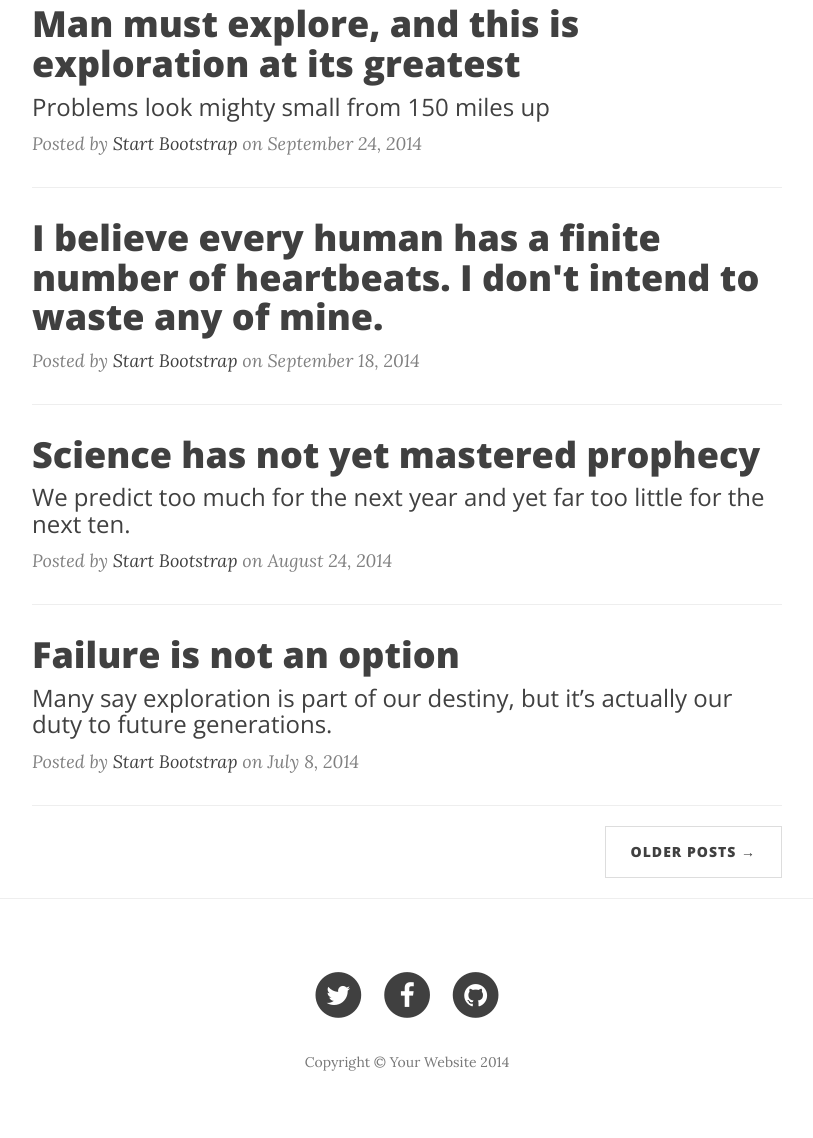
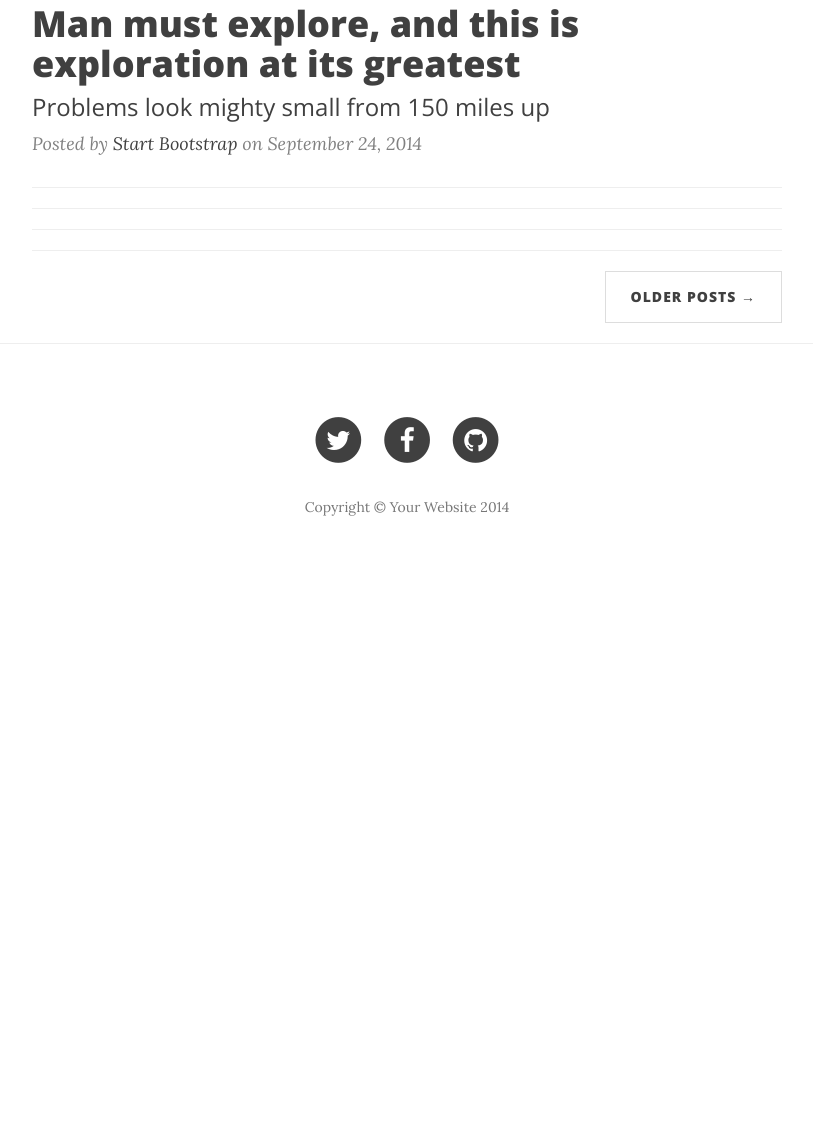
Before and after one commit to raitraak/pseudoprojekt, a PHP site: page / in a window 1280 px wide. Shown: the part 524-1662 px from the top of the page, without its empty margins (233-1046 px from the left). After the commit the page ends 1040 px from the top, so only its background shows below. Run offline with PHP 8.4, Linux system fonts and the light colour scheme; some libraries are stand-ins or nearby versions.

Commit message:
#28_Liigsete korduvate andmeblokkide eemaldamine [Delivers #104847934];

```diff
--- a/index.php
+++ b/index.php
@@ -85,6 +85,7 @@
         </div>
     </header>
 
+
     <!-- Main Content -->
     <div class="container">
         <div class="row">
@@ -101,38 +102,11 @@
                     <p class="post-meta">Posted by <a href="#">Start Bootstrap</a> on September 24, 2014</p>
                 </div>
                 <hr>
-                <div class="post-preview">
-                    <a href="post.html">
-                        <h2 class="post-title">
-                            I believe every human has a finite number of heartbeats. I don't intend to waste any of mine.
-                        </h2>
-                    </a>
-                    <p class="post-meta">Posted by <a href="#">Start Bootstrap</a> on September 18, 2014</p>
-                </div>
+
                 <hr>
-                <div class="post-preview">
-                    <a href="post.html">
-                        <h2 class="post-title">
-                            Science has not yet mastered prophecy
-                        </h2>
-                        <h3 class="post-subtitle">
-                            We predict too much for the next year and yet far too little for the next ten.
-                        </h3>
-                    </a>
-                    <p class="post-meta">Posted by <a href="#">Start Bootstrap</a> on August 24, 2014</p>
-                </div>
+
                 <hr>
-                <div class="post-preview">
-                    <a href="post.html">
-                        <h2 class="post-title">
-                            Failure is not an option
-                        </h2>
-                        <h3 class="post-subtitle">
-                            Many say exploration is part of our destiny, but it’s actually our duty to future generations.
-                        </h3>
-                    </a>
-                    <p class="post-meta">Posted by <a href="#">Start Bootstrap</a> on July 8, 2014</p>
-                </div>
+
                 <hr>
                 <!-- Pager -->
                 <ul class="pager">
```
